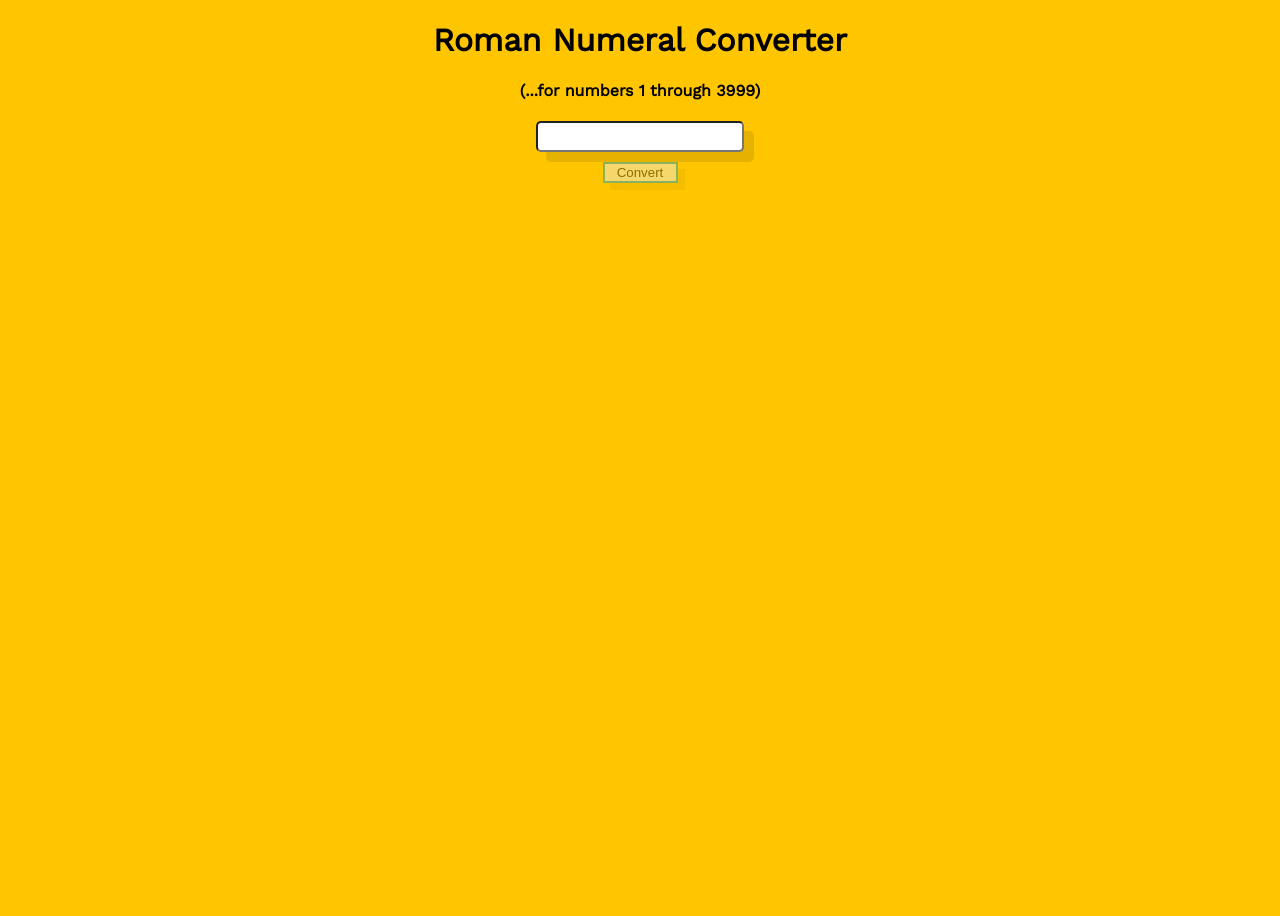
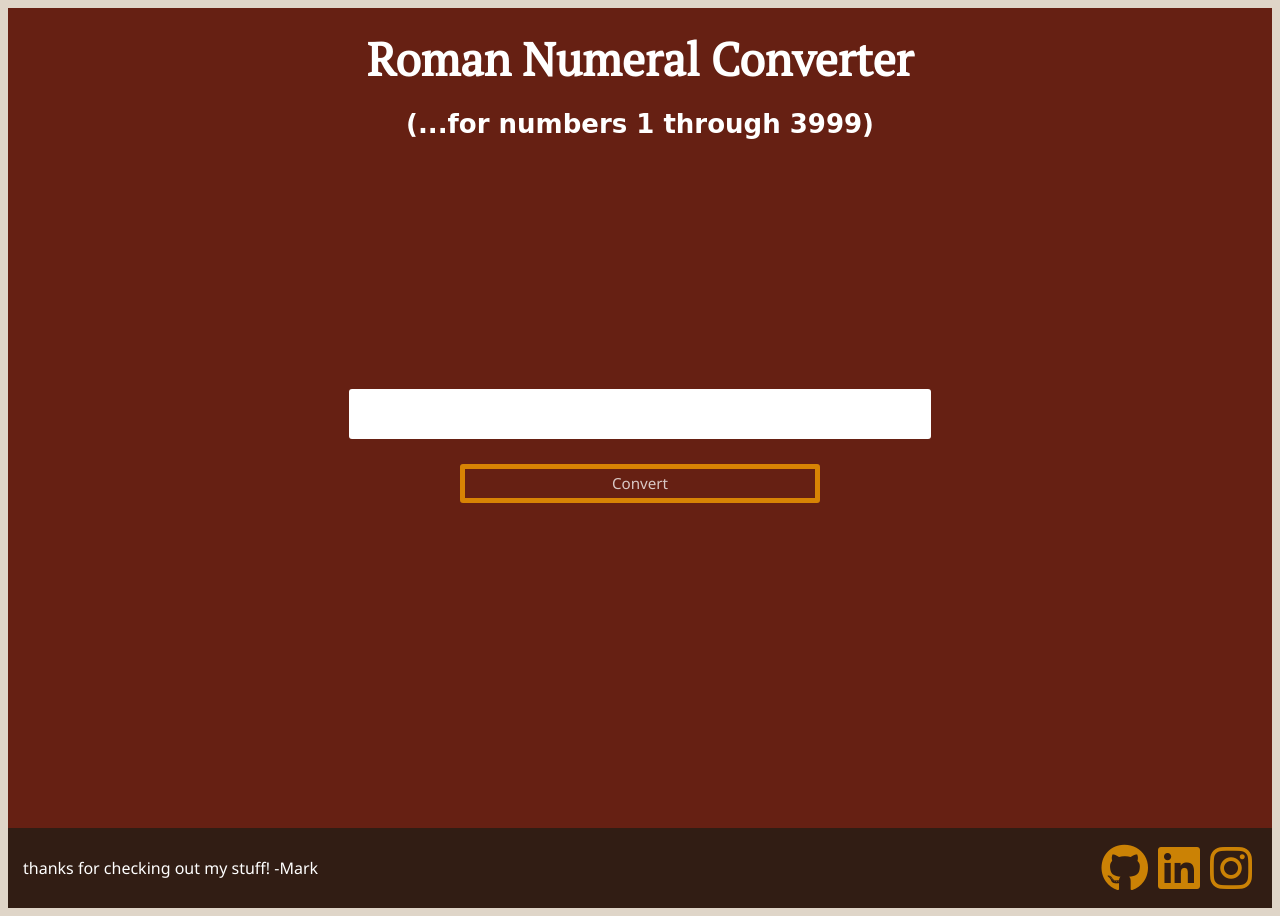
Before and after one commit to mnr5017/javascript-roman-numeral-converter, a plain HTML site: page index.html in a window 1280 px wide. Before the commit the page ends 800 px from the top, so only its background shows below. Drawn offline with nearby package versions, Linux system fonts and the light colour scheme; a web font is replaced by a local one.

Commit message:
styling updates

```diff
--- a/app.js
+++ b/app.js
@@ -53,9 +53,11 @@ function convertToRoman(numeral) {
 			if (myItem > 0 && myItem < 4000) {
 				let roman = convertToRoman(myItem);
 				addPara.textContent = roman;
+				addPara.id = "yay";
 
 			} else {
-				addPara.textContent = 'Please submit a number 1 through 3999!';
-				selectedDiv.appendChild(addPara);
+				addPara.textContent = 'Enter a number 1 through 3999!';
+				addPara.id = "error";
+				//selectedDiv.appendChild(addPara);
 			}
 		}
--- a/index.html
+++ b/index.html
@@ -3,16 +3,35 @@
 <head>
 	<title>Roman Numerals</title>
 	<link rel="stylesheet" type="text/css" href="styles.css">
-	<link href="https://fonts.googleapis.com/css?family=Work+Sans" rel="stylesheet">
+	<script src="https://kit.fontawesome.com/51e66cd5f5.js" crossorigin="anonymous"></script>
+	<link href="https://fonts.googleapis.com/css2?family=Noto+Sans&family=PT+Serif&family=Yatra+One&display=swap" rel="stylesheet">
 </head>
 <body>
-	<h1>Roman Numeral Converter</h1>
+  <section class="header">
+    <h1>Roman Numeral Converter</h1>
 	<h4>(...for numbers 1 through 3999)</h4>
-	<div class="container">
-		<input type="text" id="inputNum">
-		<button>Convert</button>
-		<p></p>
-	</div>
-	<script type="text/javascript" src="app.js"></script>
+  </section>
+
+  <section class="container">
+	<input type="text" id="inputNum">
+	<button>Convert</button>
+	<p></p>
+  </section>
+
+  <footer>
+    <p>thanks for checking out my stuff!  -Mark</p>
+	<ul>
+	  <li>
+        <a href="https://github.com/mnr5017"><i class="fab fa-github fa-3x"></i></a>
+	  </li>
+	  <li>
+	    <a href="https://www.linkedin.com/in/mark-ryan-17ab2950/"><i class="fab fa-linkedin fa-3x"></i></a>
+	  </li>
+	  <li>
+	    <a href="https://www.instagram.com/sawitinamovie/?hl=en"><i class="fab fa-instagram fa-3x"></i></a>
+	  </li>
+    </ul>
+  </footer>
+  <script type="text/javascript" src="app.js"></script>
 </body>
 </html>
--- a/styles.css
+++ b/styles.css
@@ -1,59 +1,136 @@
+* {
+  padding: 0;
+  margin: 0;
+  border-style: border-box;
+}
+
 html {
-			font-family: 'Work Sans', sans-serif;
-			background-color: #ffc600;
+  font: normal 16px sans-serif;
+  background-color: #dfd5c8;
+}
+
+body {
+  margin: 8px;
+  background-color: #662013;
+  display: block;
+}
+
+/* general styles */
+
+/* header styles */
+.header {
+	display: flex;
+	flex-direction: column;
+	align-items: center;
+	width: 100%;
+	margin: auto;
+	height: 10vh;
 }
 
 h1 {
+  font-size: 46px;
+  font-family: 'PT Serif', serif;
+  padding: 20px;
   text-align: center;
-			font-style: bold;
-			margin-top: : 50%;
+  color: #fff;
 }
 
 h4 {
+	font-size: 26px;
 	text-align: center;
-			font-style: bold;
-			margin-top: : 50%;
+	color: #fff;
+	font-family: 'Yatra One', cursive;
+
+}
+
+/* container styles */
+
+.container {
+	display: flex;
+	flex-direction: column;
+	justify-content: center;
+	padding: 50px;
+	height: 80vh;
 }
 
 input {
-			border-radius: 5px;
-			box-shadow:10px 10px 0 rgba(0,0,0,0.1);
-			display: block;
-			margin-left: auto;
-			margin-right: auto;
-			margin-bottom: 10px;
+	height: 50px;
+	width: 50%;
+	border-style: none;
+	margin: 20px auto;
+	font-size: 36px;
+	border-radius: 3px;
 	text-align: center;
-			height: 25px;
-			width: 200px;
-			font-size: 22px;
 }
 
 button {
-			display: block;
-			box-shadow: 7px 7px 0 rgba(0,0,0,0.1);
-			margin-left: auto;
-			margin-right: auto;
-			margin-top: 5px;
-			width: 75px;
-			border: 2px solid #0099CC;
-			border-radius: : 20px;
-			opacity: 45%;
-			transition-duration: 0.4s;
-			background: #ededed;
+	border: 5px solid #FFA400;
+	border-radius: 3px;
+	height: 39px;
+	width: 31%;
+	margin: 5px auto;
+	background-color: #662013;
+	color: #fff;
+	font-size: 95%;
+	font-family: 'Noto Sans', sans-serif;
+	opacity: 75%;
 }
 
 button:hover {
-			background-color: #008CBA;
-			border-radius: : 20px;
-			cursor: pointer;
+	opacity: 100%;
+	background-color: #FFA400;
 }
 
-		h3 {
-			text-align: center;
+.container p {
+	margin: 20px auto;
 }
 
-		p {
-			text-align: center;
-			margin-top: 15%;
-			font-size: 30px;
+#yay {
+  font-family: 'Yatra One', cursive;
+  font-size: 64px;
+  color: #fff;
 }
+
+#error {
+  font-family: 'PT Serif', serif;
+  font-size: 24px;
+  color: #FFA400;
+}
+
+/* footer styles */
+footer {
+	display: flex;
+	flex-direction: row;
+	justify-content: space-between;
+	background-color: #311d14;
+	height: 10vh;
+	align-items: center;
+}
+
+footer p {
+	font-family: 'Noto Sans', sans-serif;
+	color: #fff;
+	padding: 15px;
+}
+
+footer ul {
+	display: flex;
+	flex-direction: row;
+	justify-content: space-between;
+	list-style: none;
+	margin-bottom: 0;
+	padding: 15px;
+}
+
+footer a {
+	padding: 0px 5px;
+	opacity: 75%;
+}
+
+footer a:hover {
+	opacity: 100%;
+}
+
+footer i {
+	color: #FFA400;
+}
```
Lines whose indentation alone changed are shown as unchanged.
